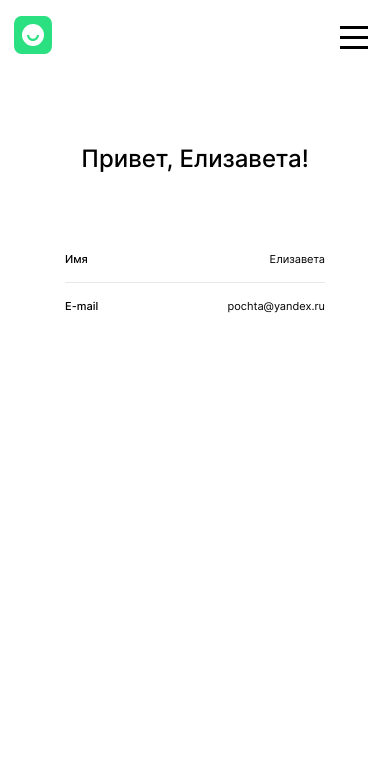
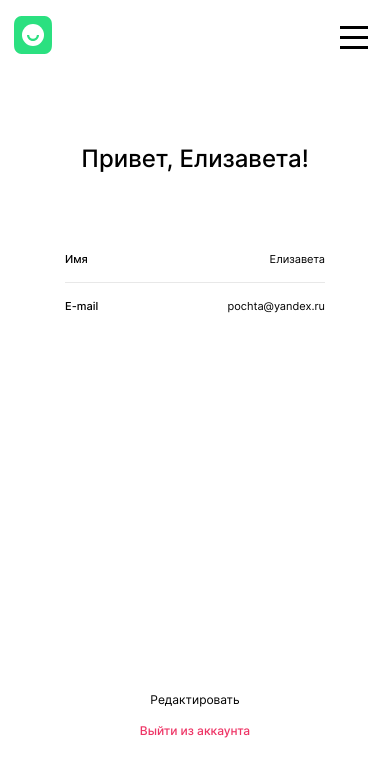
Before and after one commit to Lizaakishina/movies-explorer-frontend, a React (Create React App) app: page /profile in a window 390 px wide. Shown: the top 776 px of the page. Built offline with nearby package versions, Linux system fonts and the light colour scheme.

Commit message:
feat: нижняя часть компонента profile

```diff
--- a/src/components/Profile/Profile.css
+++ b/src/components/Profile/Profile.css
@@ -40,6 +40,21 @@
   border-bottom: 1px solid #e8e8e8;
 }
 
+.profile__edit {
+  font-weight: 400;
+  font-size: 13px;
+  line-height: 16px;
+  margin: 220px 0 0 0;
+}
+
+.profile__exit {
+  font-weight: 500;
+  font-size: 13px;
+  line-height: 16px;
+  color: #ee3465;
+  margin: 16px 0 0 0;
+}
+
 @media screen and (max-width: 780px) {
   .profile {
     padding: 236px 0 269px;
@@ -47,6 +62,10 @@
 
   .profile__hello {
     margin: 0 0 96px 0;
+  }
+
+  .profile__edit {
+    margin: 210px 0 0 0;
   }
 }
 
@@ -62,4 +81,15 @@
   .profile__container {
     width: 260px;
   }
+
+  .profile__edit {
+    font-size: 12px;
+    line-height: 15px;
+    margin: 379px 0 0 0;
+  }
+
+  .profile__exit {
+    font-size: 12px;
+    line-height: 15px;
+  }
 }
--- a/src/components/Profile/Profile.jsx
+++ b/src/components/Profile/Profile.jsx
@@ -21,6 +21,8 @@ const Profile = () => {
               <p className="profile__data">{email}</p>
             </div>
           </div>
+          <button type="button" className="button profile__edit">Редактировать</button>
+          <button type="button" className="button profile__exit">Выйти из аккаунта</button>
         </section>
       </main>
     </>
```
